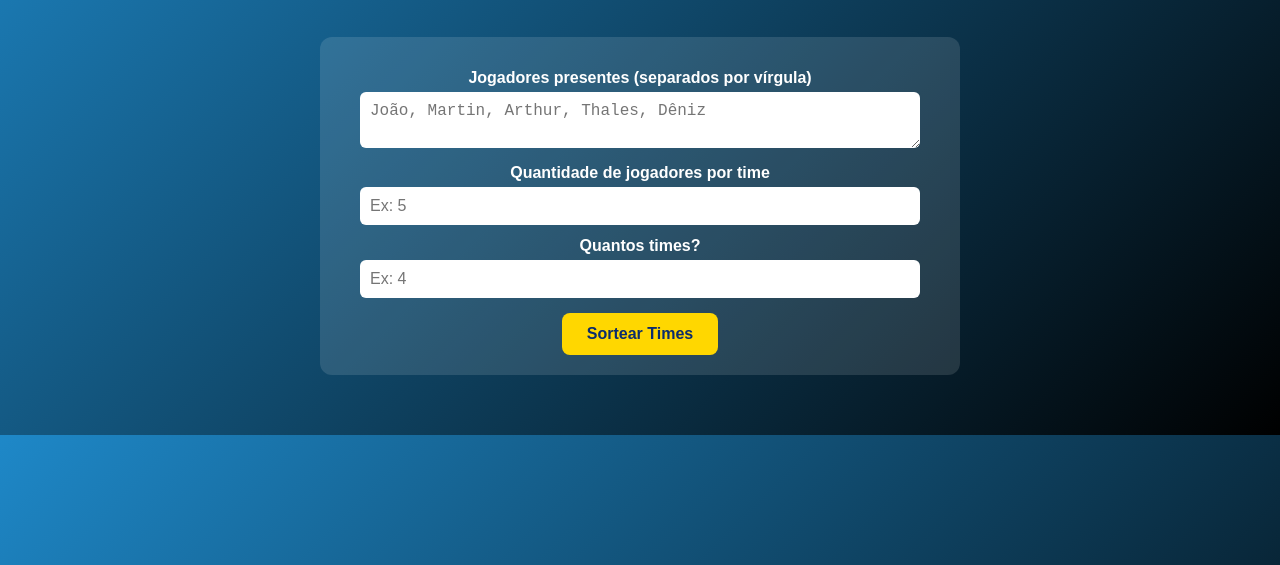
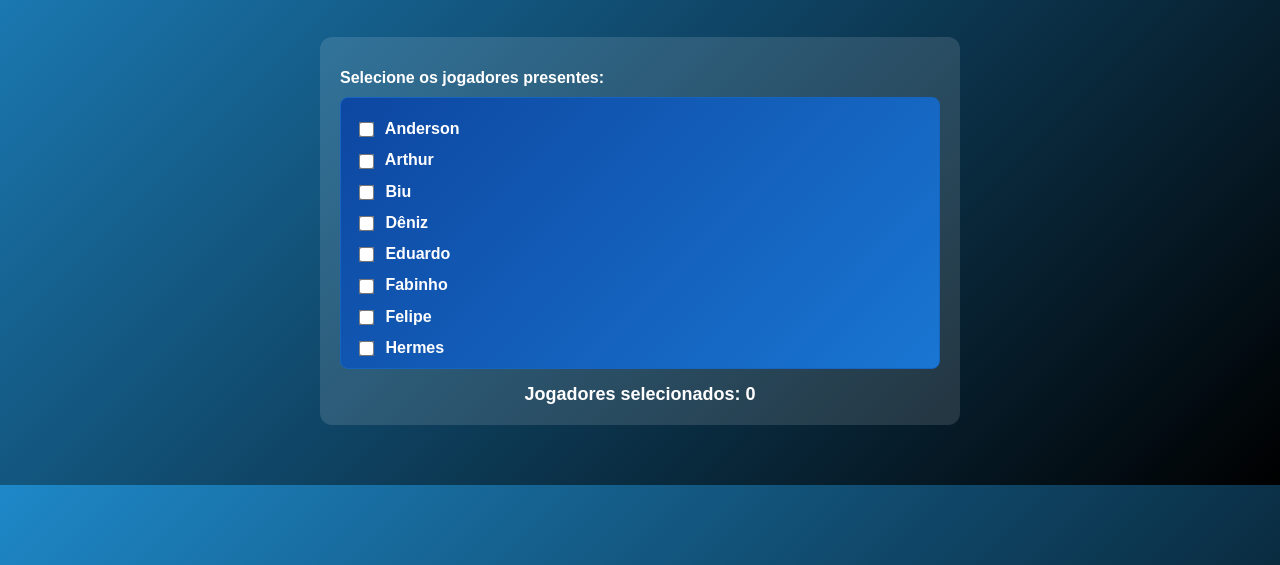
Before and after one commit to ArthurMarinhoSmith/sorteador-reformada-fc, a plain HTML site: page index.html in a window 1280 px wide. Shown: the part 235-800 px from the top of the page. Drawn offline with Linux system fonts and the light colour scheme.

Commit message:
Refactor index.html for player selection feature

```diff
--- a/index.html
+++ b/index.html
@@ -1,8 +1,8 @@
 <!DOCTYPE html>
 <html lang="pt-BR">
 <head>
-<meta charset="UTF-8">
-<meta name="viewport" content="width=device-width, initial-scale=1.0">
+<meta charset="UTF-8" />
+<meta name="viewport" content="width=device-width, initial-scale=1" />
 <title>Reformada FC - Sorteador</title>
 
 <style>
@@ -39,25 +39,51 @@
         background: rgba(255,255,255,0.12);
         padding: 20px;
         border-radius: 12px;
+        text-align: left;
+        color: white;
     }
 
     label {
         display: block;
         margin-top: 12px;
-        margin-bottom: 5px;
         font-weight: bold;
+        cursor: pointer;
     }
 
-    textarea, input {
-        width: 90%;
+    #listaJogadores {
+        max-height: 250px;
+        overflow-y: auto;
+        background: linear-gradient(135deg, #0d47a1, #1976d2);
+        padding: 10px 15px;
+        border-radius: 8px;
+        border: 1px solid #1565c0;
+        margin-top: 10px;
+    }
+
+    #listaJogadores label {
+        user-select: none;
+        display: block;
+        margin-bottom: 6px;
+    }
+
+    #listaJogadores input[type="checkbox"] {
+        margin-right: 8px;
+        transform: scale(1.2);
+        vertical-align: middle;
+        cursor: pointer;
+    }
+
+    input[type="number"] {
+        width: 100%;
         padding: 10px;
+        margin-top: 8px;
         border-radius: 6px;
         border: none;
         font-size: 16px;
     }
 
     button {
-        margin-top: 15px;
+        margin-top: 20px;
         padding: 12px 25px;
         border: none;
         border-radius: 8px;
@@ -66,10 +92,18 @@
         cursor: pointer;
         background: #ffd700;
         color: #0b2c6d;
+        width: 100%;
     }
 
     button:hover {
         opacity: 0.9;
+    }
+
+    #quantidadeSelecionada {
+        margin-top: 15px;
+        font-weight: bold;
+        font-size: 18px;
+        text-align: center;
     }
 
     .times {
@@ -81,7 +115,7 @@
     }
 
     .time {
-        width: 200px;
+        width: 220px;
         padding: 12px;
         border-radius: 12px;
         background: white;
@@ -118,11 +152,8 @@
         margin: 5px 0;
     }
 
-    /* =====================
-       RESPONSIVO MOBILE
-    ===================== */
+    /* RESPONSIVO */
     @media (max-width: 768px) {
-
         .logo {
             width: 100px;
         }
@@ -136,8 +167,8 @@
             padding: 15px;
         }
 
-        textarea, input {
-            width: 100%;
+        #listaJogadores {
+            max-height: 180px;
         }
 
         button {
@@ -162,107 +193,196 @@
 <body>
 
 <div class="header">
-    <img src="img/brasao_reformados_fc.jpeg" alt="Brasão Reformada FC" class="logo">
+    <img src="img/brasao_reformados_fc.jpeg" alt="Brasão Reformada FC" class="logo" />
     <h1>REFORMADA FC</h1>
 </div>
 
 <div class="formulario">
-    <label>Jogadores presentes (separados por vírgula)</label>
-    <textarea id="jogadores" placeholder="João, Martin, Arthur, Thales, Dêniz"></textarea>
+    <label>Selecione os jogadores presentes:</label>
+    <div id="listaJogadores"></div>
 
-    <label>Quantidade de jogadores por time</label>
-    <input type="number" id="jogadoresPorTime" placeholder="Ex: 5">
+    <div id="quantidadeSelecionada">Jogadores selecionados: 0</div>
 
-    <label>Quantos times?</label>
-    <input type="number" id="numTimes" placeholder="Ex: 4">
+    <div id="configTimes" style="display:none; margin-top: 20px;">
+        <label for="jogadoresPorTime">Quantidade de jogadores por time</label>
+        <input type="number" id="jogadoresPorTime" placeholder="Ex: 5" min="1" />
 
-    <button onclick="sortear()">Sortear Times</button>
+        <label for="numTimes" style="margin-top: 15px;">Quantos times?</label>
+        <input type="number" id="numTimes" placeholder="Ex: 4" min="1" />
+
+        <button onclick="sortear()">Sortear Times</button>
+    </div>
 </div>
 
 <div id="resultado" class="times"></div>
 
 <script>
-const jogadoresBase = {
-    "joão": 7, "martin": 8, "arthur": 8, "júlio": 9,
-    "alex": 8, "fabinho": 9, "thales": 10,
-    "dêniz": 10, "felipe": 6, "mateus": 5,
-    "iury": 9, "jonatas": 8, "luiz holanda": 7,
-    "iranildo": 6, "biu": 8, "hermes": 7,
-    "eduardo": 8, "miguel": 8, "renato": 9,
-    "sales": 8, "severino": 8, "anderson": 7,
-    "neto lins": 8, "madson": 5
+const PESOS = {
+    idade: { novo: 1, medio: 2, velho: 3 },
+    altura: { baixo: 1, medio: 2, alto: 3 },
+    porte: { magro: 1, medio: 2, gordo: 3 }
 };
 
+function calcularOverall({ idade, altura, porte, habilidade }) {
+    return (
+        PESOS.idade[idade] +
+        PESOS.altura[altura] +
+        PESOS.porte[porte] +
+        habilidade
+    );
+}
+
+const jogadoresBase = {
+    "thales": calcularOverall({ idade:"medio", altura:"alto", porte:"gordo", habilidade:5 }),
+    "dêniz": calcularOverall({ idade:"medio", altura:"medio", porte:"gordo", habilidade:5 }),
+    "joão": calcularOverall({ idade:"medio", altura:"medio", porte:"medio", habilidade:4 }),
+    "martin": calcularOverall({ idade:"medio", altura:"alto", porte:"medio", habilidade:4 }),
+    "arthur": calcularOverall({ idade:"medio", altura:"medio", porte:"medio", habilidade:4 }),
+    "júlio": calcularOverall({ idade:"novo", altura:"medio", porte:"magro", habilidade:5 }),
+    "fabinho": calcularOverall({ idade:"medio", altura:"medio", porte:"gordo", habilidade:4 }),
+    "mateus": calcularOverall({ idade:"novo", altura:"baixo", porte:"magro", habilidade:3 }),
+    "iury": calcularOverall({ idade:"medio", altura:"alto", porte:"medio", habilidade:5 }),
+    "jonatas": calcularOverall({ idade:"medio", altura:"medio", porte:"medio", habilidade:4 }),
+    "luiz holanda": calcularOverall({ idade:"velho", altura:"medio", porte:"medio", habilidade:3 }),
+    "iranildo": calcularOverall({ idade:"velho", altura:"medio", porte:"gordo", habilidade:3 }),
+    "biu": calcularOverall({ idade:"medio", altura:"medio", porte:"medio", habilidade:4 }),
+    "hermes": calcularOverall({ idade:"medio", altura:"baixo", porte:"medio", habilidade:3 }),
+    "eduardo": calcularOverall({ idade:"novo", altura:"medio", porte:"magro", habilidade:4 }),
+    "miguel": calcularOverall({ idade:"novo", altura:"medio", porte:"magro", habilidade:4 }),
+    "renato": calcularOverall({ idade:"medio", altura:"alto", porte:"medio", habilidade:5 }),
+    "sales": calcularOverall({ idade:"medio", altura:"medio", porte:"medio", habilidade:4 }),
+    "severino": calcularOverall({ idade:"velho", altura:"baixo", porte:"medio", habilidade:3 }),
+    "felipe": calcularOverall({ idade:"medio", altura:"baixo", porte:"magro", habilidade:3 }),
+    "thyago": calcularOverall({ idade:"medio", altura:"baixo", porte:"medio", habilidade:3 }),
+    "anderson": calcularOverall({ idade:"velho", altura:"alto", porte:"medio", habilidade:4 }),
+    "neto lins": calcularOverall({ idade:"medio", altura:"alto", porte:"gordo", habilidade:4 }),
+    "madson": calcularOverall({ idade:"velho", altura:"medio", porte:"gordo", habilidade:2 })
+};
+
+const listaJogadoresDiv = document.getElementById("listaJogadores");
+const quantidadeSelecionadaDiv = document.getElementById("quantidadeSelecionada");
+const configTimesDiv = document.getElementById("configTimes");
+
+function gerarListaJogadores() {
+    const nomes = Object.keys(jogadoresBase)
+        .map(n => n.charAt(0).toUpperCase() + n.slice(1))
+        .sort((a,b) => a.localeCompare(b, 'pt-BR'));
+
+    nomes.forEach(nome => {
+        const label = document.createElement("label");
+        const checkbox = document.createElement("input");
+        checkbox.type = "checkbox";
+        checkbox.value = nome.toLowerCase();
+        checkbox.name = "jogador";
+        checkbox.addEventListener("change", atualizarSelecionados);
+        label.appendChild(checkbox);
+        label.appendChild(document.createTextNode(" " + nome));
+        listaJogadoresDiv.appendChild(label);
+    });
+}
+
+function atualizarSelecionados() {
+    const selecionados = document.querySelectorAll('input[name="jogador"]:checked');
+    const qtd = selecionados.length;
+    quantidadeSelecionadaDiv.textContent = `Jogadores selecionados: ${qtd}`;
+    configTimesDiv.style.display = qtd > 0 ? "block" : "none";
+    document.getElementById("resultado").innerHTML = ""; // limpa resultado ao mudar seleção
+}
+
 function sortear() {
-    const entrada = document.getElementById("jogadores").value;
+    const selecionados = Array.from(document.querySelectorAll('input[name="jogador"]:checked'))
+        .map(cb => cb.value);
+
     const jogadoresPorTime = parseInt(document.getElementById("jogadoresPorTime").value);
     const numTimes = parseInt(document.getElementById("numTimes").value);
     const resultado = document.getElementById("resultado");
 
     resultado.innerHTML = "";
 
-    let nomes = entrada.split(",").map(n => n.trim()).filter(n => n);
-    if (!nomes.length) return alert("Digite os jogadores.");
+    if(selecionados.length === 0) {
+        alert("Selecione pelo menos um jogador.");
+        return;
+    }
+    if(!jogadoresPorTime || jogadoresPorTime < 1) {
+        alert("Digite um número válido de jogadores por time.");
+        return;
+    }
+    if(!numTimes || numTimes < 1) {
+        alert("Digite um número válido de times.");
+        return;
+    }
 
-    let jogadores = nomes.map(n => ({
+    if(jogadoresPorTime * numTimes > selecionados.length) {
+        alert(`Número insuficiente de jogadores para ${numTimes} times com ${jogadoresPorTime} jogadores cada.`);
+        return;
+    }
+
+    // Preparar lista jogadores com scores
+    let jogadores = selecionados.map(n => ({
         nome: n,
         score: jogadoresBase[n.toLowerCase()] ?? 6
     }));
 
-    const goleiros = jogadores.filter(j =>
-        j.nome.toLowerCase() === "thales" || j.nome.toLowerCase() === "dêniz"
-    );
+    // Separar goleiros
+    const goleiros = jogadores.filter(j => j.nome === "thales" || j.nome === "dêniz");
+    jogadores = jogadores.filter(j => j.nome !== "thales" && j.nome !== "dêniz");
 
-    jogadores = jogadores.filter(j =>
-        j.nome.toLowerCase() !== "thales" && j.nome.toLowerCase() !== "dêniz"
-    );
+    // Embaralhar jogadores (exceto goleiros)
+    jogadores = jogadores.sort(() => Math.random() - 0.5);
 
-    jogadores.sort(() => Math.random() - 0.5);
-
+    // Criar array dos times
     let times = Array.from({ length: numTimes }, () => ({
         jogadores: [],
         soma: 0
     }));
 
-    for (let i = 0; i < times.length; i++) {
-        if (goleiros.length) {
+    // Alocar goleiros distribuindo 1 por time na ordem
+    for(let i = 0; i < times.length; i++) {
+        if(goleiros.length) {
             let g = goleiros[i % goleiros.length];
             times[i].jogadores.push(g.nome);
             times[i].soma += g.score;
         }
     }
 
-    jogadores.sort((a, b) => b.score - a.score);
+    // Ordena jogadores restantes por score desc para balancear
+    jogadores.sort((a,b) => b.score - a.score);
 
+    // Distribuir jogadores nos times balanceando soma e respeitando limite por time
     jogadores.forEach(j => {
         let candidatos = times.filter(t => t.jogadores.length < jogadoresPorTime);
-        if (!candidatos.length) return;
-        let time = candidatos.reduce((a, b) => a.soma < b.soma ? a : b);
-        time.jogadores.push(j.nome);
-        time.soma += j.score;
+        if(candidatos.length === 0) return;
+        let timeEscolhido = candidatos.reduce((a,b) => (a.soma < b.soma) ? a : b);
+        timeEscolhido.jogadores.push(j.nome);
+        timeEscolhido.soma += j.score;
     });
 
+    // Jogadores sobrantes (não alocados)
     let alocados = times.flatMap(t => t.jogadores);
-    let sobrantes = nomes.filter(n => !alocados.includes(n));
+    let sobrantes = jogadores.map(j => j.nome).filter(n => !alocados.includes(n));
 
+    // Mostrar resultados
     times.forEach((t, i) => {
         let div = document.createElement("div");
         div.className = "time " + (i % 2 === 0 ? "vermelho" : "azul");
-        div.innerHTML = `<h3>Time ${i + 1} (${t.soma})</h3><ul>` +
+        div.innerHTML = `<h3>Time ${i+1} (Overall: ${t.soma})</h3><ul>` +
             t.jogadores.map(j => `<li>${j}</li>`).join("") +
             "</ul>";
         resultado.appendChild(div);
     });
 
-    if (sobrantes.length) {
+    if(sobrantes.length) {
         let div = document.createElement("div");
         div.className = "time extra";
-        div.innerHTML = `<h3>Time Extra</h3><ul>` +
+        div.innerHTML = `<h3>Jogadores sobrantes</h3><ul>` +
             sobrantes.map(j => `<li>${j}</li>`).join("") +
             "</ul>";
         resultado.appendChild(div);
     }
 }
+
+// Gerar lista ao carregar a página
+gerarListaJogadores();
 </script>
 
 </body>
```
